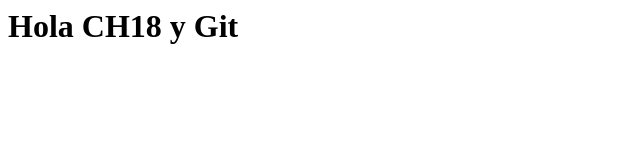
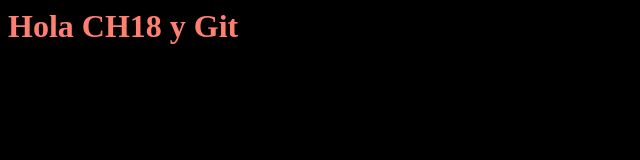
Before and after one commit to Abelardo97/web1, a plain HTML site: page index.html in a window 1280 px wide. Shown: the whole page, without its empty margins (0-640 px from the left). Drawn offline with Linux system fonts and the light colour scheme.

Commit message:
style: fondo y color h1

```diff
--- a/index.html
+++ b/index.html
@@ -1,10 +1,11 @@
 <html>
   <head>
-
+    <link rel="stylesheet" href="mystyle.css">
   </head>
   <body>
     <h1>Hola CH18 y Git</h1>
     <script src="myscript.js"></script>
+
   </body>
 
 </html>
--- a/mystyle.css
+++ b/mystyle.css
@@ -0,0 +1,10 @@
+body  {
+  background-color: black;
+
+
+}
+
+h1 {
+  color: #FF7F70;
+
+}
```
